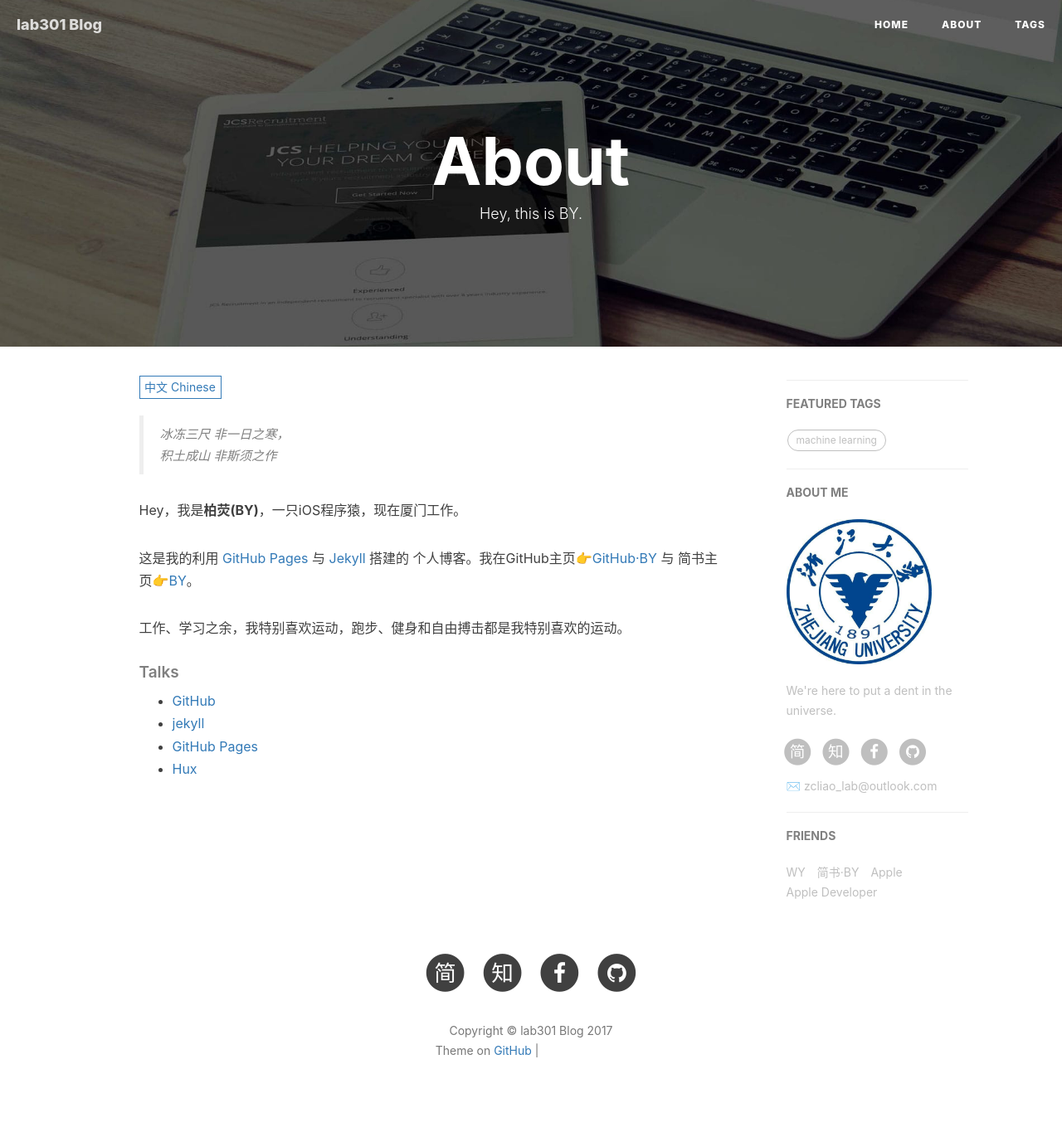
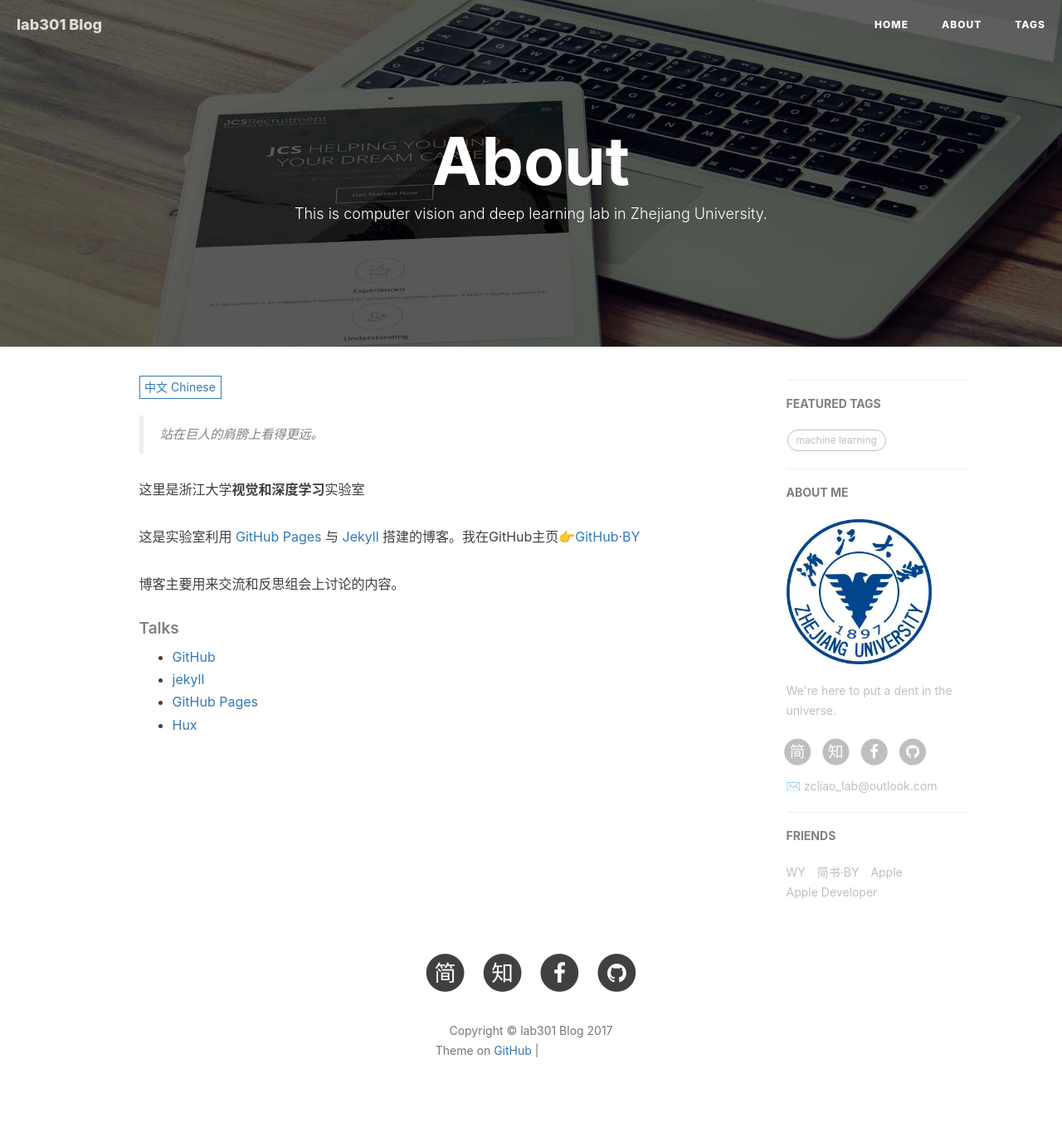
Before and after one commit to lab301-readings/lab301-readings.github.io, a Jekyll site: the page built from about.html, in a window 1280 px wide. Shown: the whole page at 83% size. Built offline with Jekyll 4.4.1, drawn with Linux system fonts in a browser that asks for light colours; nearby versions of some CDN libraries; comment, search, counter and statistics services are not loaded; grey boxes are pictures that could not be loaded.

Commit message:
Update about.html

```diff
--- a/about.html
+++ b/about.html
@@ -1,7 +1,7 @@
 ---
 layout: page
 title: "About"
-description: "Hey, this is BY."
+description: "This is computer vision and deep learning lab in Zhejiang University."
 header-img: "img/post-bg-rwd.jpg"
 ---
 
@@ -15,14 +15,13 @@ header-img: "img/post-bg-rwd.jpg"
 <div class="zh post-container">
 
     <!--copied from markdown -->
-    <blockquote><p>冰冻三尺 非一日之寒，<br>
-    积土成山 非斯须之作</p></blockquote>
+    <blockquote><p>站在巨人的肩膀上看得更远。</p></blockquote>
 
-    <p>Hey，我是<strong>柏荧(BY)</strong>，一只iOS程序猿，现在厦门工作。</p>
+    <p>这里是浙江大学<strong>视觉和深度学习</strong>实验室</p>
 
-    <p>这是我的利用 <a href="https://pages.github.com/">GitHub Pages</a> 与 <a href="http://jekyll.com.cn/">Jekyll</a> 搭建的 个人博客。我在GitHub主页<a href="https://github.com/qiubaiying">👉GitHub·BY</a> 与 简书主页<a href="https://http://www.jianshu.com/u/e71990ada2fd">👉BY</a>。</p>
+    <p>这是实验室利用 <a href="https://pages.github.com/">GitHub Pages</a> 与 <a href="http://jekyll.com.cn/">Jekyll</a> 搭建的博客。我在GitHub主页<a href="https://github.com/lab301-readings">👉GitHub·BY</a> </p>
 
-    <p>工作、学习之余，我特别喜欢运动，跑步、健身和自由搏击都是我特别喜欢的运动。</p>
+    <p>博客主要用来交流和反思组会上讨论的内容。</p>
 
     <p></p>
 
@@ -37,14 +36,13 @@ header-img: "img/post-bg-rwd.jpg"
 
 <!-- English Version -->
 <div class="en post-container">
-    <blockquote><p>Yet another iOS Developer. <br>
-    Yet another Life-long Student.</p></blockquote>
+    <blockquote><p>If I have seen further， it is by standing upon the shoulders of Giants --Isaac Newton.</p></blockquote>
 
-    <p>Hi, I am <strong>Baiying Qiu</strong>，you can call me <strong>BY</strong>. I am an iOS software engineer and currently working in Xiamen</p>
+    <p>This is <strong>computer vision and deep learning</strong> lab in Zhejiang University.</p>
 
-    <p>This is my personal blog, through making Github Pages and Jekyll.My GitHub  👉 <a href="http://github.com/qiubaiying">Github·BY</a>.</p>
+    <p>This is our lab's blog, through making Github Pages and Jekyll.My GitHub  👉 <a href="http://github.com/lab301-readings">Github·BY</a>.</p>
 
-    <p>I am a sports enthusiast, I like fitness, running and boxing.</p>
+    <p>The blog aims to conclude essays discussed in reading groups.</p>
 
     <h5>Talks</h5>
 
```
